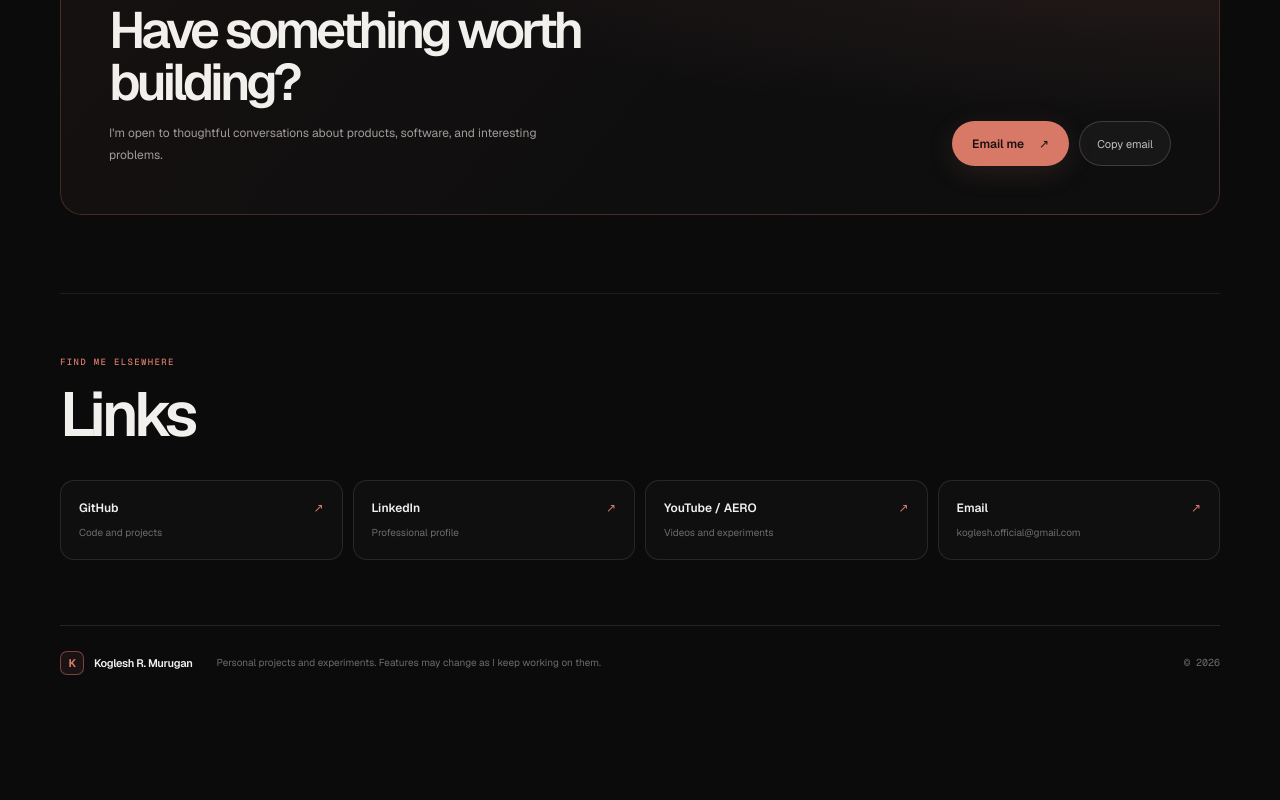
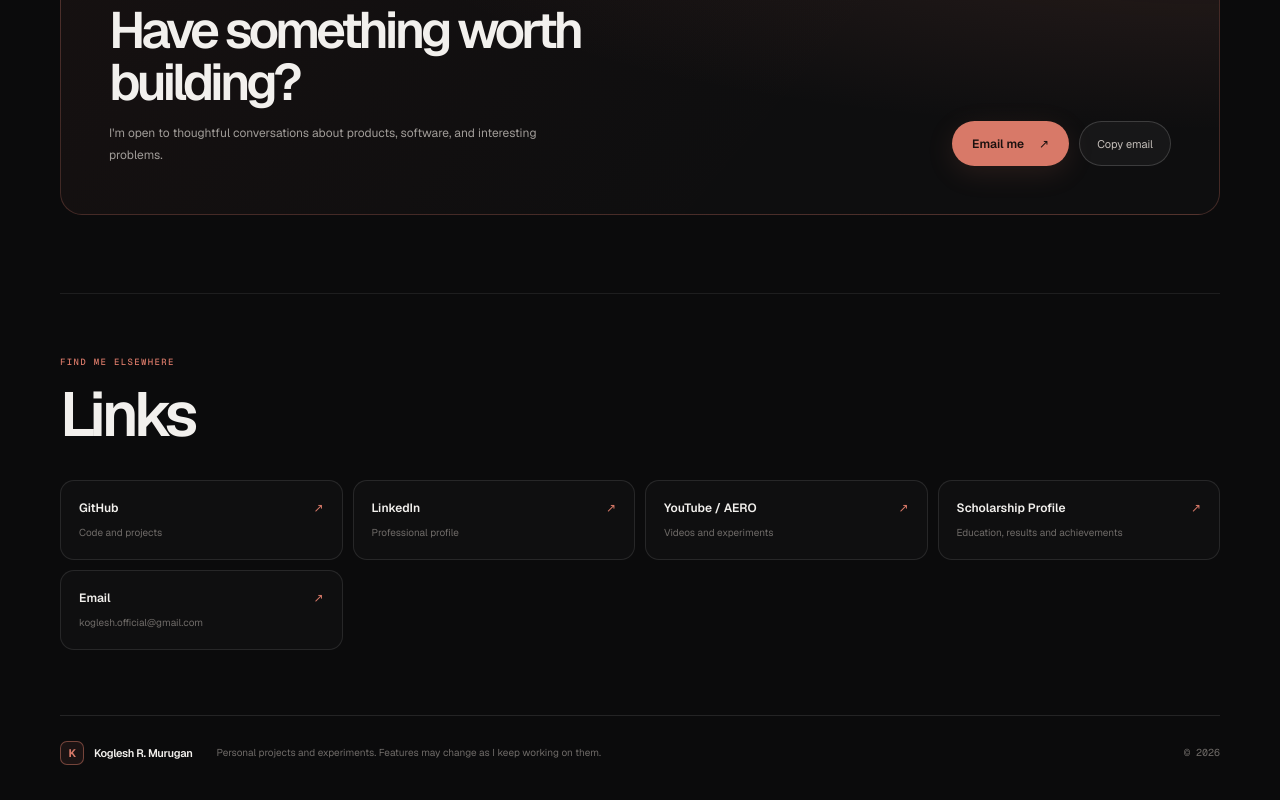
Before and after one commit to kogleshofficial-hub/koglesh-portfolio, a Next.js app: page / in a window 1280 px wide. Shown: the part 5821-6621 px from the top of the page. Before the commit the page ends 6531 px from the top, so only its background shows below. Built offline with nearby package versions, Linux system fonts and the light colour scheme.

Commit message:
Restore visible scholarship profile entry on homepage

```diff
--- a/app/page.tsx
+++ b/app/page.tsx
@@ -636,6 +636,9 @@ export default function Home() {
             <a className="link-card" href="https://www.youtube.com/@ItsAero_Official" target="_blank" rel="noreferrer noopener">
               <span>YouTube / AERO</span><ExternalArrow /><small>Videos and experiments</small>
             </a>
+            <a className="link-card" href="/scholarship">
+              <span>Scholarship Profile</span><ExternalArrow /><small>Education, results and achievements</small>
+            </a>
             <a className="link-card" href="mailto:koglesh.official@gmail.com">
               <span>Email</span><ExternalArrow /><small>koglesh.official@gmail.com</small>
             </a>
```
